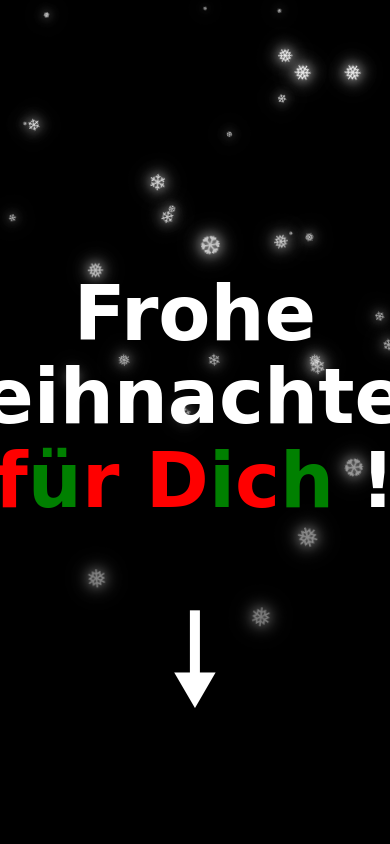
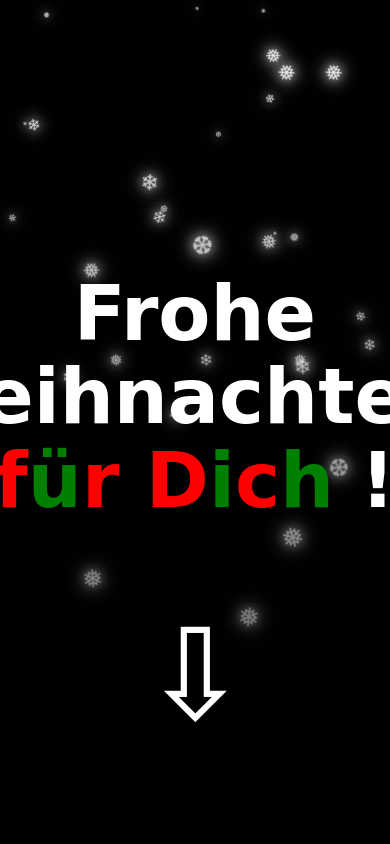
Before and after one commit to owndbyfred/xmas-card, a plain HTML site: page index.html in a window 390 px wide. Shown: the top 844 px of the page. Drawn offline with Linux system fonts and the light colour scheme; a web font is replaced by a local one.

Commit message:
mobile fixes

```diff
--- a/app.js
+++ b/app.js
@@ -65,7 +65,7 @@ document.addEventListener('DOMContentLoaded', function (event) {
     snowFlake.style.fontSize = fontsize + 'px';
 
     //Set Snowflake horizontal position
-    let horizontal = Math.floor(Math.random() * 100);
+    let horizontal = Math.floor(Math.random() * 95);
     snowFlakeWrapper.style.left = horizontal + '%';
 
     snowFlakeWrapper.style.top = '-55px';
--- a/index.html
+++ b/index.html
@@ -13,7 +13,7 @@
   </head>
   <body>
     <h1 class="heading">Frohe Weihnachten, <span id="name"></span> !</h1>
-    <a href="#content" id="los">&#129047;</a>
+    <a href="#content" id="los">&#8681;</a>
     <div style="height: 100vh"></div>
     <div id="content">
       <h2>Was ein Jahr...</h2>
--- a/main.css
+++ b/main.css
@@ -4,7 +4,6 @@ html {
 body {
   background-color: black;
   font-family: 'Mountains of Christmas', cursive;
-  overflow-x: hidden;
   color: white;
 }
 
```
